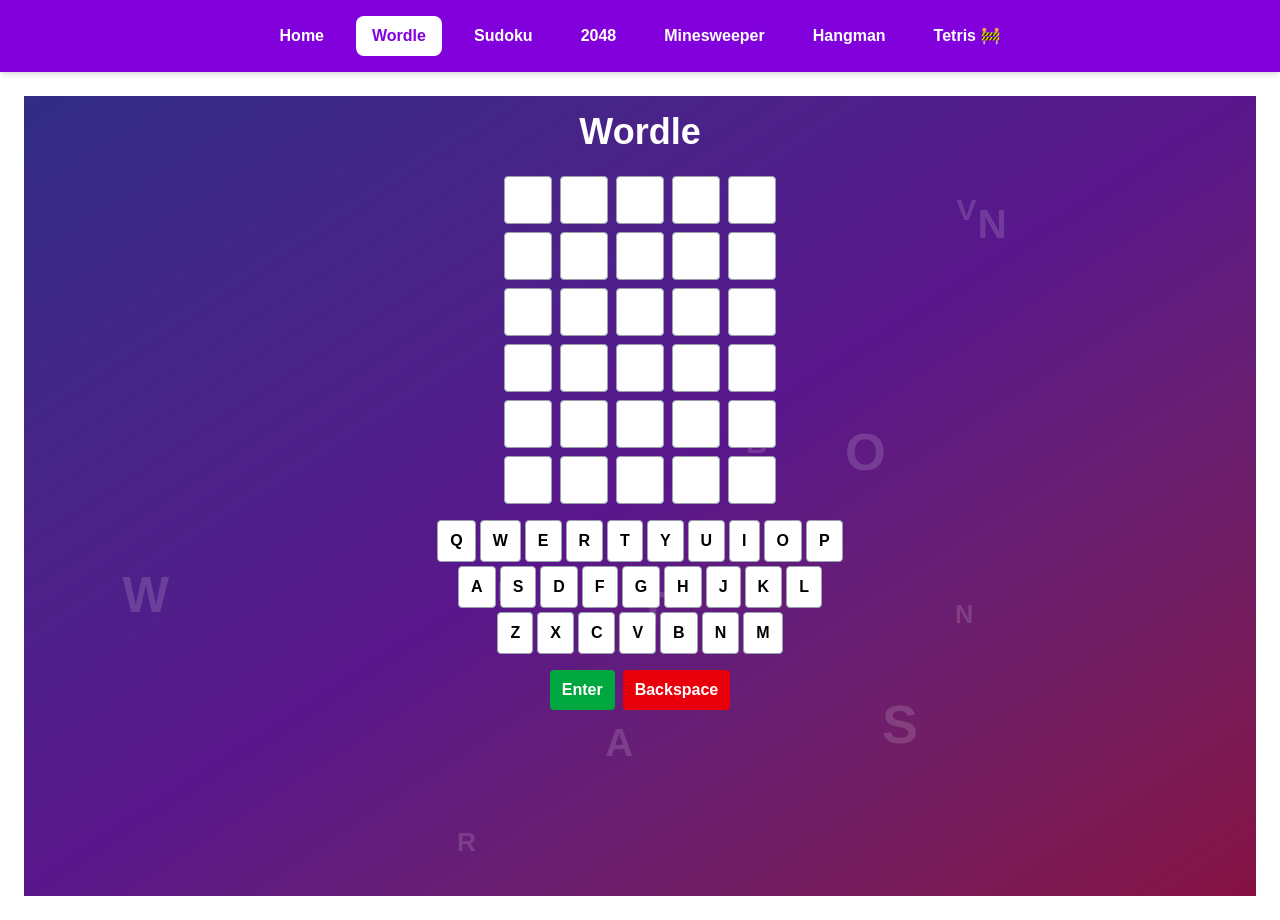
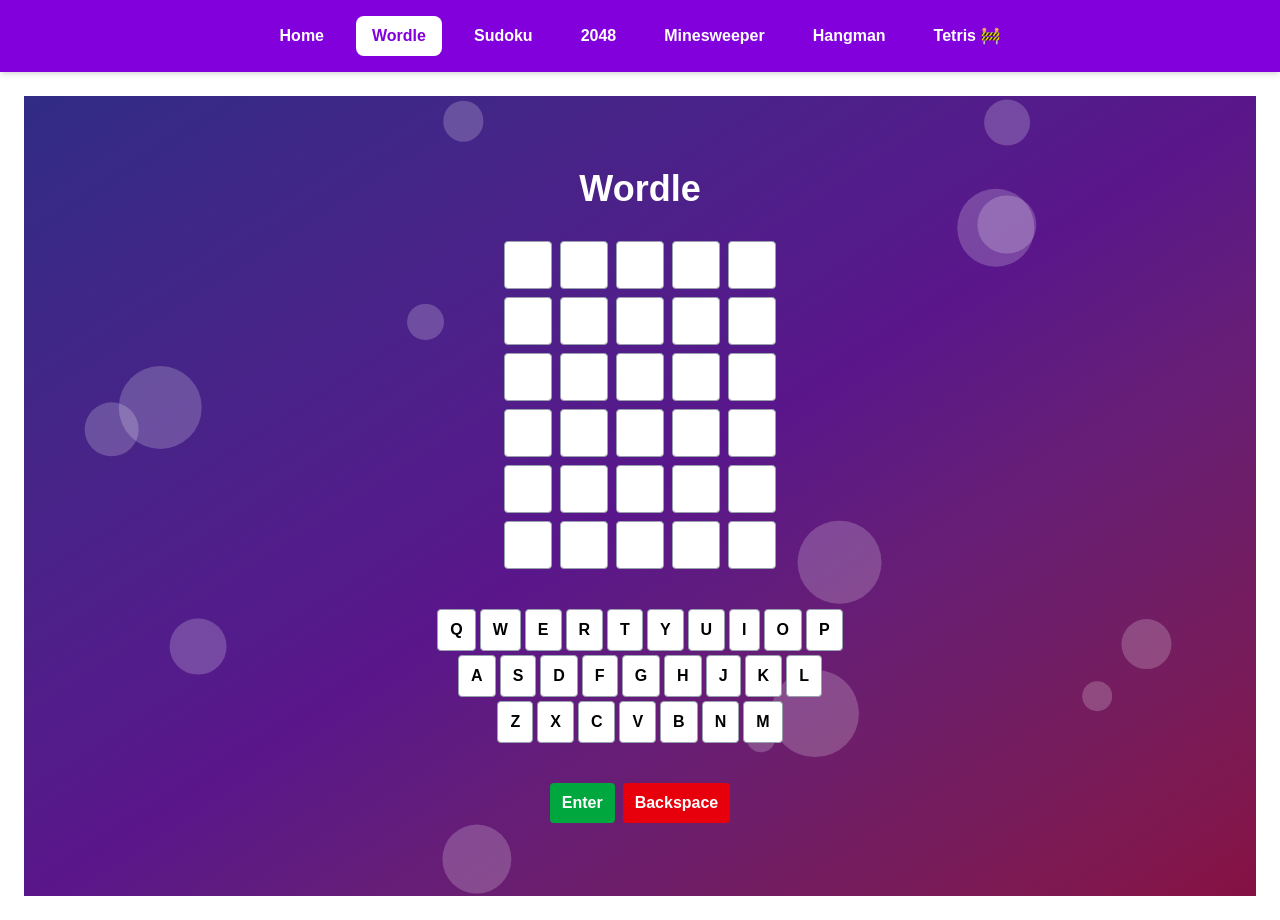
Before and after one commit to chetanbasuray/online-games, a Next.js app: page /wordle in a window 1280 px wide. Built offline with nearby package versions, Linux system fonts and the light colour scheme.

Commit message:
make background similar across website

```diff
--- /dev/null
+++ b/app/components/FloatingBubbles.js
@@ -0,0 +1,39 @@
+"use client";
+import { useEffect, useState } from "react";
+import { motion } from "framer-motion";
+
+export default function FloatingBubbles({ count = 15, area = "full", zIndex = 0 }) {
+  const [bubbles, setBubbles] = useState([]);
+
+  useEffect(() => {
+    const bubbleArray = Array.from({ length: count }, (_, i) => ({
+      id: i,
+      size: 3 + Math.random() * 8,
+      top: area === "full" ? Math.random() * 100 : 40 + Math.random() * 20, // button area for 'button'
+      left: Math.random() * 100,
+      duration: 3 + Math.random() * 5,
+      delay: Math.random() * 5,
+    }));
+    setBubbles(bubbleArray);
+  }, [count, area]);
+
+  return (
+    <>
+      {bubbles.map((b) => (
+        <motion.div
+          key={b.id}
+          className="absolute bg-white rounded-full opacity-20"
+          style={{
+            width: `${b.size}vmin`,
+            height: `${b.size}vmin`,
+            top: `${b.top}%`,
+            left: `${b.left}%`,
+            zIndex,
+          }}
+          animate={{ y: ["0%", "-20%", "0%"], x: ["0%", "5%", "0%"] }}
+          transition={{ duration: b.duration, repeat: Infinity, delay: b.delay, ease: "easeInOut" }}
+        />
+      ))}
+    </>
+  );
+}
--- a/app/page.js
+++ b/app/page.js
@@ -1,48 +1,20 @@
 "use client";
-import { useEffect, useState } from "react";
 import { motion } from "framer-motion";
 import { GAMES } from "./data/games";
+import FloatingBubbles from "./components/FloatingBubbles";
 
 export default function HomePage() {
-  const [bubbles, setBubbles] = useState([]);
-
-  useEffect(() => {
-    // Create 15 random bubbles
-    const bubbleArray = Array.from({ length: 15 }, (_, i) => ({
-      id: i,
-      size: 4 + Math.random() * 8, // px
-      top: Math.random() * 100,
-      left: Math.random() * 100,
-      duration: 3 + Math.random() * 5,
-      delay: Math.random() * 5,
-    }));
-    setBubbles(bubbleArray);
-  }, []);
-
   return (
     <div className="relative min-h-screen bg-gradient-to-r from-purple-500 via-pink-500 to-red-500 flex flex-col items-center justify-center overflow-hidden">
-      {/* Floating bubbles */}
-      {bubbles.map((b) => (
-        <motion.div
-          key={b.id}
-          className="absolute bg-white rounded-full opacity-30"
-          style={{
-            width: `${b.size}vmin`,
-            height: `${b.size}vmin`,
-            top: `${b.top}%`,
-            left: `${b.left}%`,
-          }}
-          animate={{ y: ["0%", "-20%", "0%"], x: ["0%", "5%", "0%"] }}
-          transition={{ duration: b.duration, repeat: Infinity, delay: b.delay, ease: "easeInOut" }}
-        />
-      ))}
+      {/* Background bubbles */}
+      <FloatingBubbles count={15} area="full" zIndex={0} />
 
       {/* Headline */}
       <motion.h1
         initial={{ opacity: 0, y: -50 }}
         animate={{ opacity: 1, y: 0 }}
         transition={{ duration: 1 }}
-        className="text-6xl sm:text-7xl font-bold text-white mb-6 text-center"
+        className="text-6xl sm:text-7xl font-bold text-white mb-6 text-center z-10"
       >
         Play Popular Games Online
       </motion.h1>
@@ -52,23 +24,26 @@
         initial={{ opacity: 0 }}
         animate={{ opacity: 1 }}
         transition={{ duration: 1.5 }}
-        className="text-xl sm:text-2xl text-white/80 mb-12 text-center max-w-xl"
+        className="text-xl sm:text-2xl text-white/80 mb-12 text-center max-w-xl z-10"
       >
         Wordle, Sudoku, and more – directly in your browser. Fun, fast, and free!
       </motion.p>
+
+      {/* Subtle bubbles behind buttons */}
+      <FloatingBubbles count={6} area="button" zIndex={0} />
 
       {/* Game buttons */}
       <motion.div
         initial={{ opacity: 0 }}
         animate={{ opacity: 1 }}
         transition={{ duration: 2 }}
-        className="flex gap-6 flex-wrap justify-center"
+        className="flex gap-6 flex-wrap justify-center relative z-10"
       >
         {GAMES.map((game) => (
           <a
             key={game.path}
             href={game.comingSoon ? "#" : game.path}
-            className="px-6 py-3 bg-white text-purple-700 font-bold rounded-lg shadow-lg hover:scale-110 transition-transform"
+            className="px-6 py-3 bg-white text-purple-700 font-bold rounded-lg shadow-lg hover:scale-110 transition-transform relative z-10"
             title={game.comingSoon ? "Coming Soon" : game.name}
           >
             {game.name} {game.comingSoon && "🚧"}
--- a/app/wordle/page.js
+++ b/app/wordle/page.js
@@ -4,6 +4,7 @@
 import Keyboard from "../components/keyboard";
 import dynamic from "next/dynamic";
 import { motion } from "framer-motion";
+import FloatingBubbles from "../components/FloatingBubbles"; // new bubbles
 
 const confetti = dynamic(() => import("canvas-confetti"), { ssr: false });
 
@@ -19,9 +20,7 @@
   const [isWin, setIsWin] = useState(false);
   const [message, setMessage] = useState("");
   const [letterStatus, setLetterStatus] = useState({});
-  const [floatingLetters, setFloatingLetters] = useState([]);
   const hasGeneratedLetters = useRef(false);
-  const confettiRef = useRef(null);
 
   // pick random word on mount or new game
   const startNewGame = () => {
@@ -36,22 +35,6 @@
   };
 
   useEffect(() => startNewGame(), []);
-
-  // generate subtle background floating letters once
-  useEffect(() => {
-    if (hasGeneratedLetters.current) return;
-    const lettersArray = Array.from({ length: 12 }, (_, i) => ({
-      id: i,
-      letter: LETTERS[Math.floor(Math.random() * LETTERS.length)],
-      top: Math.random() * 100,
-      left: Math.random() * 100,
-      size: 3 + Math.random() * 4,
-      duration: 10 + Math.random() * 8,
-      delay: Math.random() * 3,
-    }));
-    setFloatingLetters(lettersArray);
-    hasGeneratedLetters.current = true;
-  }, []);
 
   // physical keyboard
   useEffect(() => {
@@ -69,7 +52,6 @@
   const addLetter = (letter) => {
     if (currentGuess.length < WORD_LENGTH) setCurrentGuess((prev) => prev + letter);
   };
-
   const removeLetter = () => setCurrentGuess((prev) => prev.slice(0, -1));
 
   const getGuessColors = (guess, solution) => {
@@ -85,7 +67,6 @@
         letterCount[l] -= 1;
       }
     });
-
     guessLetters.forEach((l, i) => {
       if (result[i] === "correct") return;
       if (letterCount[l] > 0) {
@@ -93,7 +74,6 @@
         letterCount[l] -= 1;
       }
     });
-
     return result;
   };
 
@@ -159,35 +139,18 @@
   };
 
   return (
-    <div className="relative min-h-screen overflow-hidden flex flex-col items-center p-4 bg-gradient-to-br from-indigo-900 via-purple-900 to-pink-900">
-      {/* floating letters */}
-      {floatingLetters.map((f) => (
-        <motion.div
-          key={f.id}
-          className="absolute text-white/15 font-bold select-none"
-          style={{
-            fontSize: `${f.size}vmin`,
-            top: `${f.top}%`,
-            left: `${f.left}%`,
-          }}
-          animate={{ y: ["0%", "-10%", "0%"] }}
-          transition={{
-            duration: f.duration,
-            repeat: Infinity,
-            delay: f.delay,
-            ease: "easeInOut",
-          }}
-        >
-          {f.letter}
-        </motion.div>
-      ))}
+    <div className="relative min-h-screen overflow-hidden flex flex-col items-center justify-center p-4 bg-gradient-to-br from-indigo-900 via-purple-900 to-pink-900">
+      {/* floating bubbles */}
+      <FloatingBubbles count={15} area="full" zIndex={0} />
 
+      {/* main container */}
+      <div className="relative z-10 flex flex-col items-center justify-center gap-6">
         {/* title */}
         <motion.h1
           initial={{ opacity: 0, y: -30 }}
           animate={{ opacity: 1, y: 0 }}
           transition={{ duration: 0.8 }}
-        className="text-4xl font-bold text-white mb-6 z-10"
+          className="text-4xl font-bold text-white mb-2"
         >
           Wordle
         </motion.h1>
@@ -197,12 +160,11 @@
           initial={{ opacity: 0 }}
           animate={{ opacity: 1 }}
           transition={{ duration: 1 }}
-        className="grid grid-rows-6 gap-2 z-10"
+          className="grid grid-rows-6 gap-2"
         >
           {Array.from({ length: MAX_GUESSES }).map((_, row) => {
             const guess = guesses[row] || (row === guesses.length ? currentGuess : "");
             const isCurrentRow = row === guesses.length;
-
             return (
               <div key={row} className="flex gap-2 justify-center flex-wrap grid-row">
                 {Array.from({ length: WORD_LENGTH }).map((_, col) => {
@@ -240,7 +202,7 @@
           initial={{ opacity: 0 }}
           animate={{ opacity: 1 }}
           transition={{ duration: 1.2 }}
-        className="mt-4 flex gap-2 z-10"
+          className="mt-4 flex gap-2"
         >
           <button
             onClick={submitGuess}
@@ -270,11 +232,12 @@
             initial={{ opacity: 0, y: -10 }}
             animate={{ opacity: 1, y: 0 }}
             transition={{ duration: 0.5 }}
-          className="mt-6 text-lg font-semibold text-white z-10"
+            className="mt-6 text-lg font-semibold text-white"
           >
             {message}
           </motion.p>
         )}
+      </div>
 
       {/* glow and shake styles */}
       <style jsx>{`
```
Also changed, not shown: app/sudoku/page.js (+89 -126 lines). Lines whose indentation alone changed are shown as unchanged.
